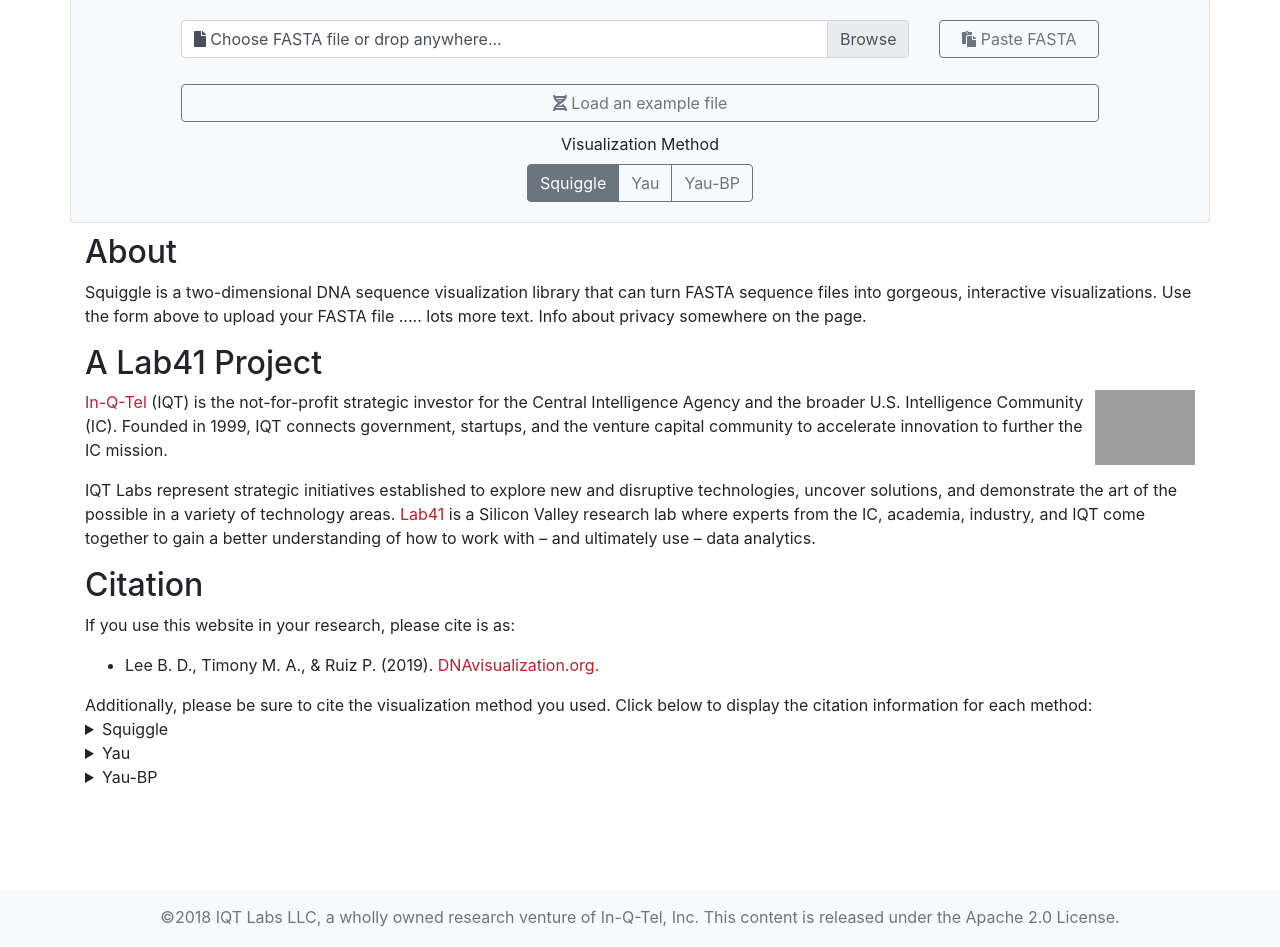
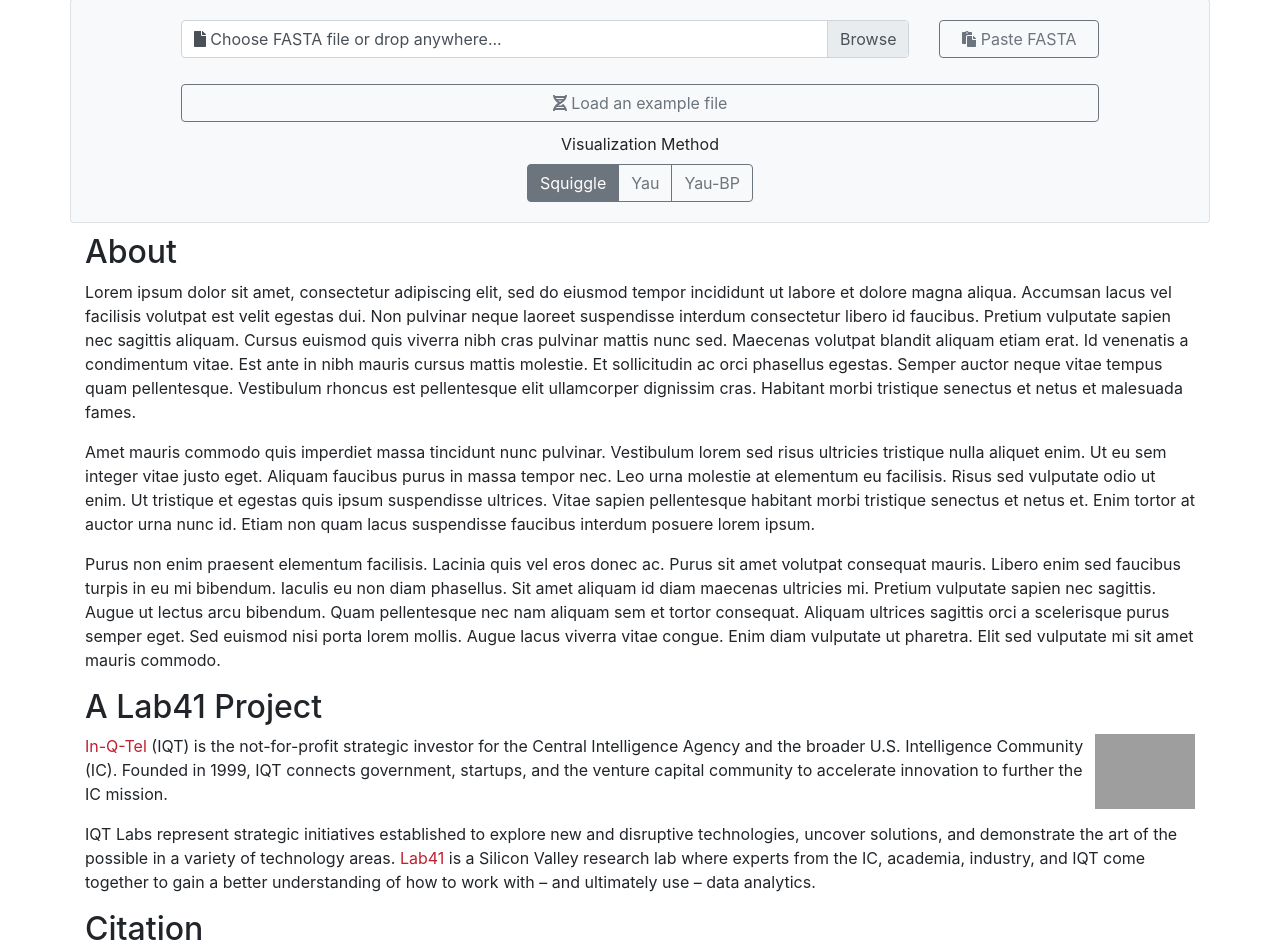
Before and after one commit to Benjamin-Lee/DNAvisualization.org, a Flask app: page / in a window 1280 px wide. Shown: the part 390-1337 px from the top of the page. Run offline with Flask 2, Linux system fonts and the light colour scheme; parts of the project's set-up code (start-up, migrations or seed data) failed here and were passed over; some libraries are stand-ins or nearby versions; grey boxes are pictures that could not be loaded.

Commit message:
Add some lorem ipsum

```diff
--- a/templates/index.html
+++ b/templates/index.html
@@ -233,8 +233,18 @@
       <div class="row pad-top">
         <div class="col">
           <h2 id="about">About</h2>
-          <p> Squiggle is a two-dimensional DNA sequence visualization library that can turn FASTA sequence files into gorgeous, interactive visualizations. Use the form above to upload your FASTA file ..... lots more text. Info about privacy
-            somewhere on the page. </p>
+          <p>Lorem ipsum dolor sit amet, consectetur adipiscing elit, sed do eiusmod tempor incididunt ut labore et dolore magna aliqua. Accumsan lacus vel facilisis volutpat est velit egestas dui. Non pulvinar neque laoreet suspendisse interdum
+            consectetur libero id faucibus. Pretium vulputate sapien nec sagittis aliquam. Cursus euismod quis viverra nibh cras pulvinar mattis nunc sed. Maecenas volutpat blandit aliquam etiam erat. Id venenatis a condimentum vitae. Est ante in
+            nibh mauris cursus mattis molestie. Et sollicitudin ac orci phasellus egestas. Semper auctor neque vitae tempus quam pellentesque. Vestibulum rhoncus est pellentesque elit ullamcorper dignissim cras. Habitant morbi tristique senectus et
+            netus et malesuada fames.</p>
+
+          <p>Amet mauris commodo quis imperdiet massa tincidunt nunc pulvinar. Vestibulum lorem sed risus ultricies tristique nulla aliquet enim. Ut eu sem integer vitae justo eget. Aliquam faucibus purus in massa tempor nec. Leo urna molestie at
+            elementum eu facilisis. Risus sed vulputate odio ut enim. Ut tristique et egestas quis ipsum suspendisse ultrices. Vitae sapien pellentesque habitant morbi tristique senectus et netus et. Enim tortor at auctor urna nunc id. Etiam non
+            quam lacus suspendisse faucibus interdum posuere lorem ipsum.</p>
+
+          <p>Purus non enim praesent elementum facilisis. Lacinia quis vel eros donec ac. Purus sit amet volutpat consequat mauris. Libero enim sed faucibus turpis in eu mi bibendum. Iaculis eu non diam phasellus. Sit amet aliquam id diam maecenas
+            ultricies mi. Pretium vulputate sapien nec sagittis. Augue ut lectus arcu bibendum. Quam pellentesque nec nam aliquam sem et tortor consequat. Aliquam ultrices sagittis orci a scelerisque purus semper eget. Sed euismod nisi porta lorem
+            mollis. Augue lacus viverra vitae congue. Enim diam vulputate ut pharetra. Elit sed vulputate mi sit amet mauris commodo.</p>
           <h2 id="lab41">A Lab41 Project</h2>
           <a href="https://lab41.org"><img src="{{ url_for('static', filename='images/Lab41.eps') }}" height="75" style="float:right;padding-left: 6px;"></a>
           <p><a href="https://iqt.org">In-Q-Tel</a> (IQT) is the not-for-profit strategic investor for the Central Intelligence Agency and the broader U.S. Intelligence Community (IC). Founded in 1999, IQT connects government, startups, and the
```
